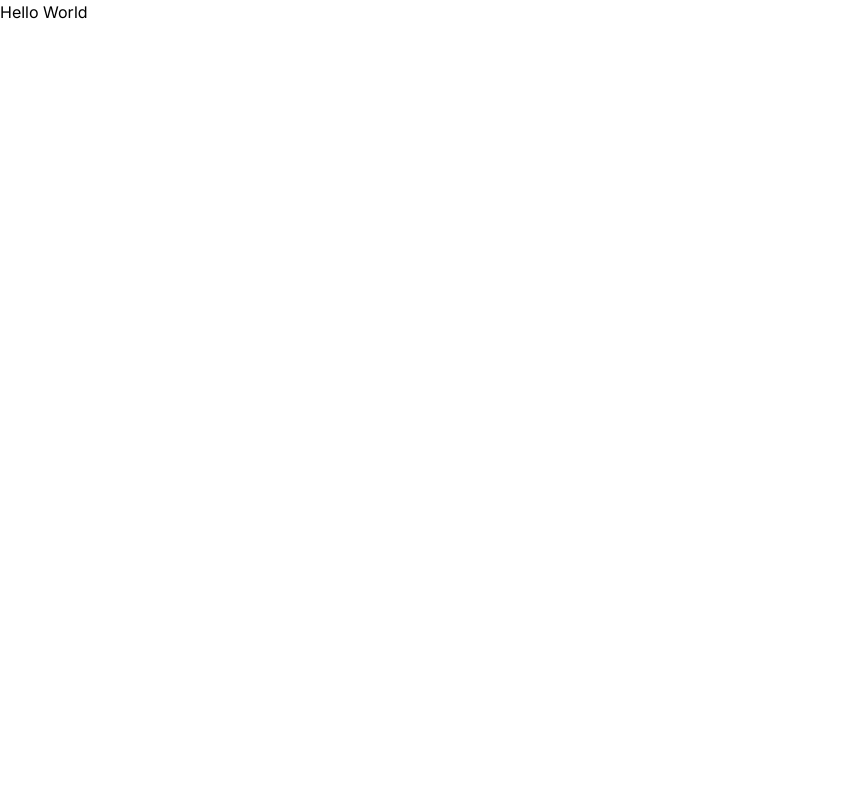
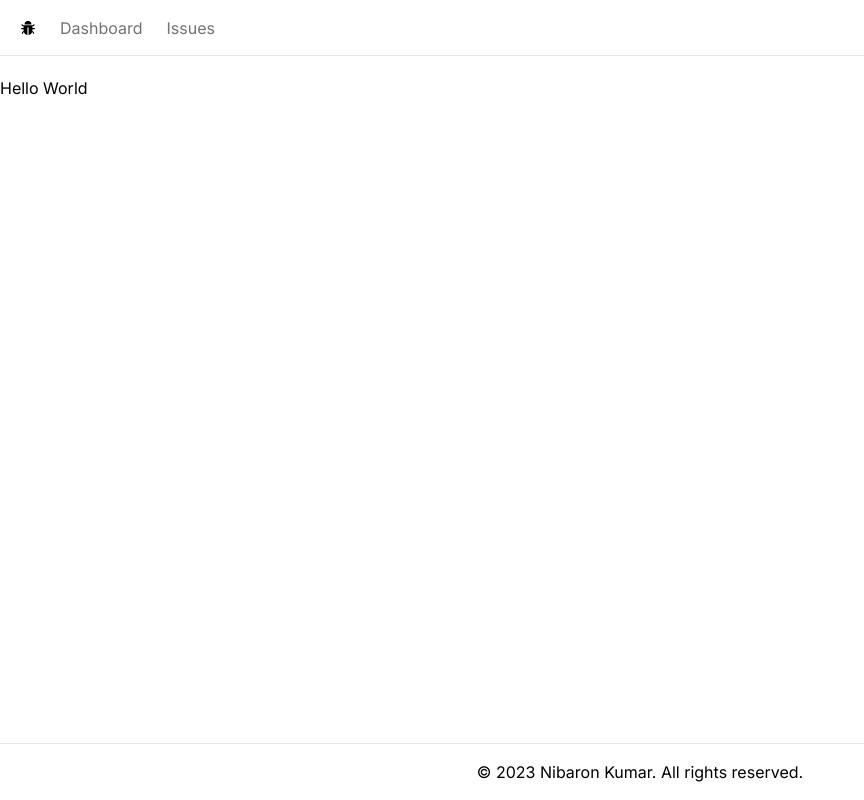
Before and after one commit to Nibaron/issue_tracker, a Next.js app: page / in a window 1280 px wide. Shown: the whole page, without its empty margins (0-864 px from the left). Built offline with nearby package versions, Linux system fonts and the light colour scheme.

Commit message:
Header and Footer added

```diff
--- /dev/null
+++ b/app/Footer.tsx
@@ -0,0 +1,11 @@
+import React from 'react';
+
+const Footer = () => {
+  return (
+    <footer className="border-t p-4 absolute bottom-0 w-full flex items-center justify-center">
+      <p>&copy; 2023 Nibaron Kumar. All rights reserved.</p>
+    </footer>
+  );
+};
+
+export default Footer;
--- /dev/null
+++ b/app/Navbar.tsx
@@ -0,0 +1,25 @@
+import Link from 'next/link'
+import React from 'react'
+import { AiFillBug } from 'react-icons/ai';
+
+const NavBar = () => {
+  const links = [
+    { label: 'Dashboard', href: '/' },
+    { label: 'Issues', href: '/issues' },
+  ]
+
+  return (
+    <nav className='flex space-x-6 border-b mb-5 px-5 h-14 items-center'>
+      <Link href="/"><AiFillBug /></Link>
+      <ul className='flex space-x-6'>
+        {links.map(link =>
+          <Link
+            key={link.href}
+            className='text-zinc-500 hover:text-zinc-800 transition-colors'
+            href={link.href}>{link.label}</Link>)}
+      </ul>
+    </nav>
+  )
+}
+
+export default NavBar
--- a/app/globals.css
+++ b/app/globals.css
@@ -1,18 +1,3 @@
 @tailwind base;
 @tailwind components;
 @tailwind utilities;
-
-:root {
-  --foreground-rgb: 0, 0, 0;
-
-}
-
-@media (prefers-color-scheme: dark) {
-  :root {
-    --foreground-rgb: 255, 255, 255;
-  }
-}
-
-body {
-  color: rgb(var(--foreground-rgb));
-}
--- a/app/layout.tsx
+++ b/app/layout.tsx
@@ -1,11 +1,13 @@
 import './globals.css'
 import type { Metadata } from 'next'
 import { Inter } from 'next/font/google'
+import NavBar from './Navbar'
+import Footer  from './Footer'
 
 const inter = Inter({ subsets: ['latin'] })
 
 export const metadata: Metadata = {
-  title: 'Issue tracker',
+  title: 'Issue Tracker',
   description: 'My first Next and Tyscript App',
 }
 
@@ -16,7 +18,13 @@
 }) {
   return (
     <html lang="en">
-      <body className={inter.className}>{children}</body>
+      <body className={inter.className}>
+        <NavBar/>
+        <main>
+        {children}
+        </main>
+        <Footer/>
+        </body>
     </html>
   )
 }
--- a/app/page.tsx
+++ b/app/page.tsx
@@ -1,4 +1,3 @@
-
 export default function Home() {
   return (
     <main>
--- a/package.json
+++ b/package.json
@@ -13,12 +13,14 @@
     "@types/react": "18.2.45",
     "@types/react-dom": "18.2.18",
     "autoprefixer": "10.4.16",
+    "classnames": "^2.3.2",
     "eslint": "8.56.0",
     "eslint-config-next": "14.0.4",
     "next": "14.0.4",
     "postcss": "8.4.32",
     "react": "18.2.0",
     "react-dom": "18.2.0",
+    "react-icons": "^4.11.0",
     "tailwindcss": "3.4.0",
     "typescript": "5.3.3"
   }
```
Also changed, not shown: 1 other file (tests, documents, lock files or other folders).
